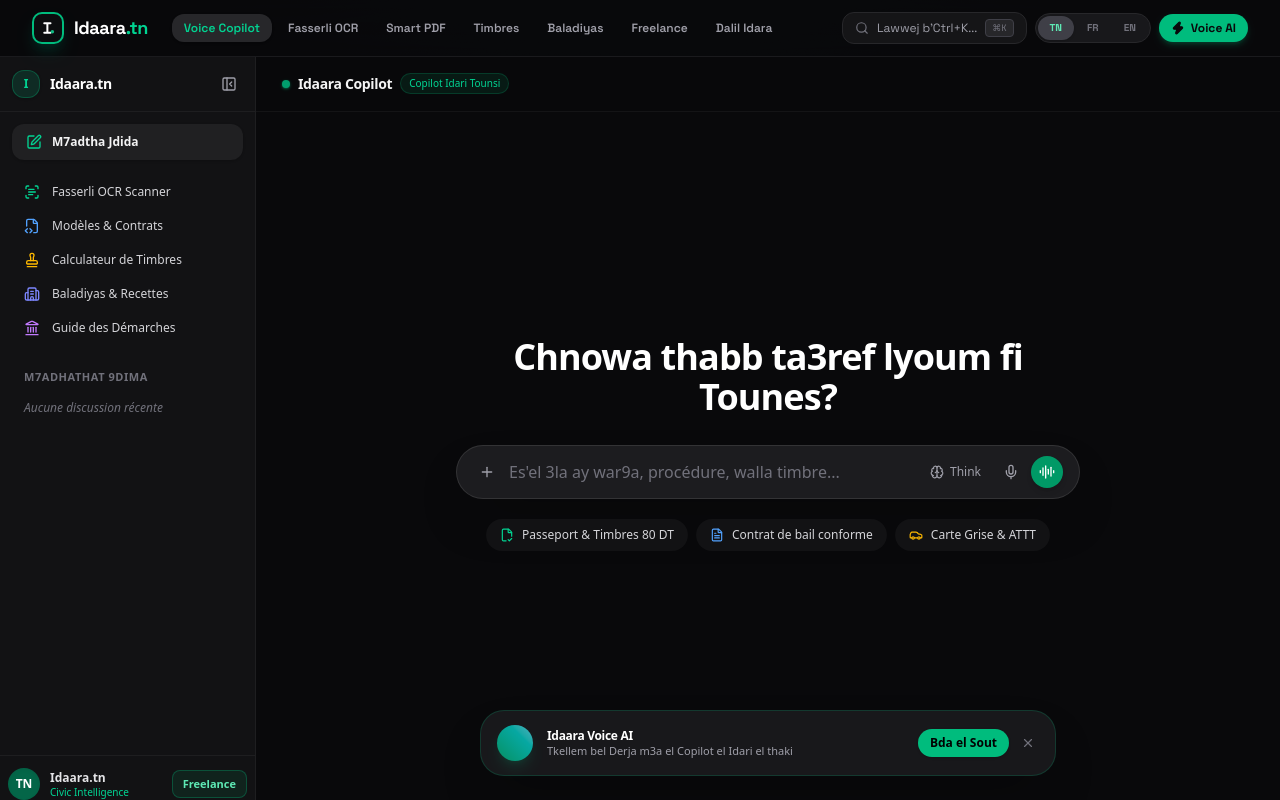
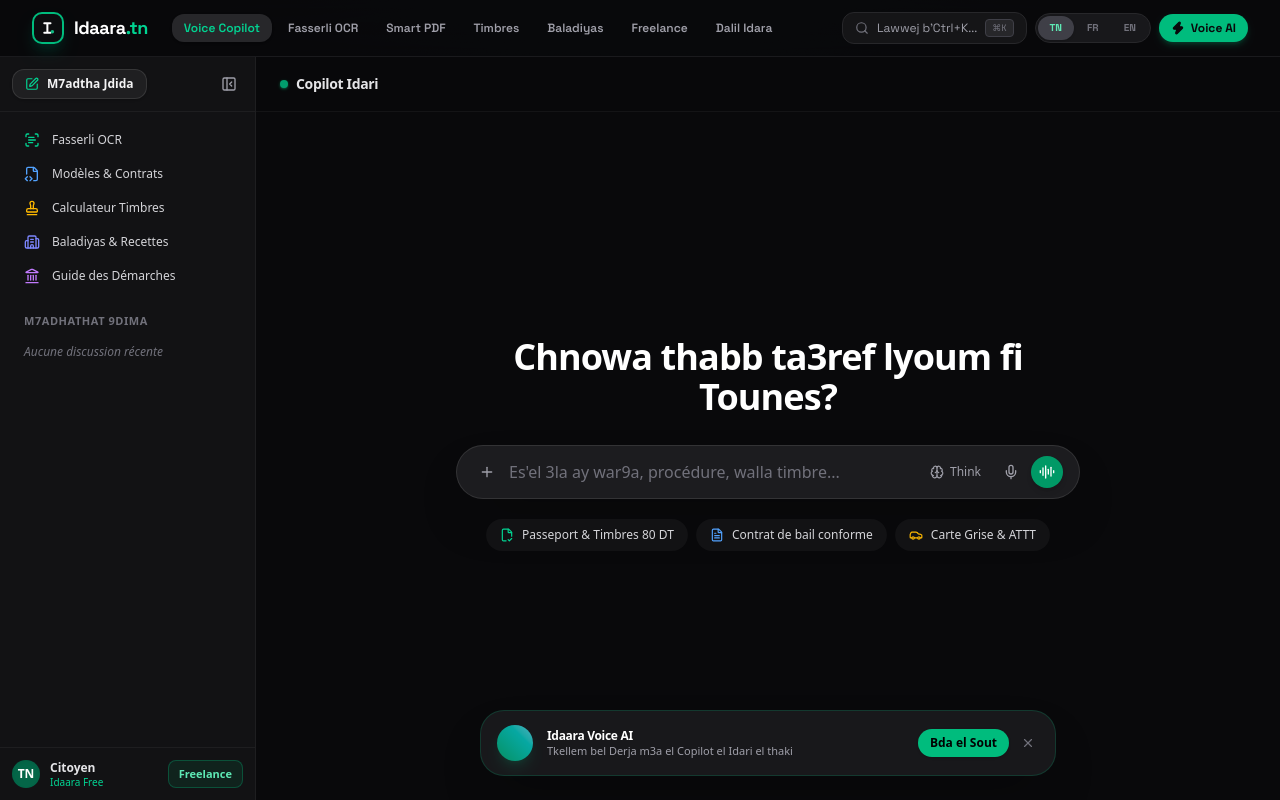
Before and after one commit to wacim-abdellli/idaara, a Next.js app: page /copilot in a window 1280 px wide. Built offline with nearby package versions, Linux system fonts and the light colour scheme.

Commit message:
fix(ui): eliminate repetitive brand label spam across top navbar, sidebar, and canvas headers

```diff
--- a/src/app/copilot/page.tsx
+++ b/src/app/copilot/page.tsx
@@ -376,7 +376,7 @@
     <div className="fixed inset-x-0 top-14 bottom-0 z-30 flex bg-[#09090b] text-white overflow-hidden font-sans">
 
       {/* ═════════════════════════════════════════════════════════════════
-          BESPOKE IDAARA SIDEBAR (#121214)
+          BESPOKE CIVIC SIDEBAR (#121214)
       ══════════════════════════════════════════════════════════════════ */}
       {sidebarOpen && (
         <aside className="w-64 shrink-0 bg-[#121214] border-r border-white/5 flex flex-col justify-between select-none z-20 animate-fade-in">
@@ -384,14 +384,16 @@
           {/* Top Section */}
           <div className="flex flex-col flex-1 overflow-hidden">
 
-            {/* Sidebar Top Header (Aligned h-14 with main canvas) */}
+            {/* Sidebar Top Action Header (h-14 aligned) */}
             <div className="h-14 px-3 flex items-center justify-between border-b border-white/5 shrink-0">
-              <div className="flex items-center gap-2.5">
-                <div className="w-7 h-7 rounded-xl bg-emerald-500/15 border border-emerald-500/30 text-emerald-400 font-bold text-xs flex items-center justify-center shadow-sm">
-                  I
-                </div>
-                <span className="font-bold text-sm text-white tracking-tight">Idaara.tn</span>
-              </div>
+              <button
+                onClick={handleNewChat}
+                className="flex items-center gap-2 px-3 py-1.5 rounded-xl bg-white/[0.06] hover:bg-white/[0.1] text-zinc-100 text-xs font-semibold transition-all cursor-pointer border border-white/10 shadow-sm"
+              >
+                <PenSquare className="w-3.5 h-3.5 text-emerald-400" />
+                <span>{locale === 'ar' ? 'محادثة جديدة' : locale === 'derja' ? 'M7adtha Jdida' : 'Nouveau chat'}</span>
+              </button>
+
               <button
                 onClick={() => setSidebarOpen(false)}
                 className="p-1.5 rounded-lg hover:bg-white/10 text-zinc-400 hover:text-white transition-colors cursor-pointer border-0 outline-none"
@@ -403,23 +405,14 @@
 
             {/* Sidebar Scrollable Body */}
             <div className="p-3 space-y-3 overflow-y-auto flex-1">
-              {/* New Chat Button */}
-              <button
-                onClick={handleNewChat}
-                className="w-full flex items-center gap-2.5 px-3.5 py-2.5 rounded-xl bg-white/[0.06] hover:bg-white/[0.1] border border-white/10 text-zinc-100 text-xs font-semibold transition-all cursor-pointer shadow-sm border-0 outline-none"
-              >
-                <PenSquare className="w-4 h-4 text-emerald-400" />
-                <span>{locale === 'ar' ? 'محادثة جديدة' : locale === 'derja' ? 'M7adtha Jdida' : 'Nouvelle discussion'}</span>
-              </button>
-
-            {/* Idaara Civic Navigation Tools */}
-            <nav className="space-y-0.5 pt-1">
+              {/* Civic Navigation Tools */}
+              <nav className="space-y-0.5">
                 <Link
                   href="/fasserli"
                   className="flex items-center gap-3 px-3 py-2 rounded-xl text-zinc-300 hover:text-white hover:bg-white/5 text-xs font-medium transition-colors"
                 >
                   <ScanText className="w-4 h-4 text-emerald-400" />
-                <span>{locale === 'ar' ? 'فصّرلي بالذكاء الاصطناعي (OCR)' : 'Fasserli OCR Scanner'}</span>
+                  <span>{locale === 'ar' ? 'فصّرلي بالذكاء الاصطناعي (OCR)' : 'Fasserli OCR'}</span>
                 </Link>
                 <Link
                   href="/documents"
@@ -433,7 +426,7 @@
                   className="flex items-center gap-3 px-3 py-2 rounded-xl text-zinc-300 hover:text-white hover:bg-white/5 text-xs font-medium transition-colors"
                 >
                   <Stamp className="w-4 h-4 text-amber-400" />
-                <span>{locale === 'ar' ? 'حاسبة التنابر والضرائب' : 'Calculateur de Timbres'}</span>
+                  <span>{locale === 'ar' ? 'حاسبة التنابر والضرائب' : 'Calculateur Timbres'}</span>
                 </Link>
                 <Link
                   href="/locator"
@@ -452,7 +445,7 @@
               </nav>
 
               {/* Recents Section */}
-            <div className="pt-3">
+              <div className="pt-2">
                 <div className="px-3 pb-1.5 text-[11px] font-semibold text-zinc-500 uppercase tracking-wider">
                   {locale === 'ar' ? 'المحادثات السابقة' : locale === 'derja' ? 'M7adhathat 9dima' : 'Historique récent'}
                 </div>
@@ -489,14 +482,14 @@
           </div>
 
           {/* Bottom Profile / Platform Info */}
-          <div className="pt-3 border-t border-white/5 flex items-center justify-between px-2">
+          <div className="p-3 border-t border-white/5 flex items-center justify-between">
             <div className="flex items-center gap-2.5">
-              <div className="w-8 h-8 rounded-full bg-emerald-700/80 text-white flex items-center justify-center font-bold text-xs shadow-inner">
+              <div className="w-7 h-7 rounded-full bg-emerald-700/80 text-white flex items-center justify-center font-bold text-xs shadow-inner">
                 TN
               </div>
               <div className="leading-tight">
-                <div className="text-xs font-semibold text-zinc-200">Idaara.tn</div>
-                <div className="text-[10px] text-emerald-400 font-medium">Civic Intelligence</div>
+                <div className="text-xs font-semibold text-zinc-200">Citoyen</div>
+                <div className="text-[10px] text-emerald-400 font-medium">Idaara Free</div>
               </div>
             </div>
 
@@ -529,12 +522,9 @@
             )}
 
             {/* Model Badge */}
-            <div className="flex items-center gap-2 px-2.5 py-1 rounded-xl text-zinc-100 font-semibold text-sm">
+            <div className="flex items-center gap-2 px-2 py-1 text-zinc-200 font-semibold text-sm">
               <div className="w-2 h-2 rounded-full bg-emerald-400 animate-pulse shadow-sm shadow-emerald-400/50" />
-              <span className="tracking-tight">Idaara Copilot</span>
-              <span className="text-[10px] font-medium text-emerald-400 bg-emerald-500/10 border border-emerald-500/20 px-2 py-0.5 rounded-full">
-                {officialBadgeText}
-              </span>
+              <span className="tracking-tight">{locale === 'ar' ? 'المساعد الإداري' : locale === 'derja' ? 'Copilot Idari' : 'Copilot Civique'}</span>
             </div>
           </div>
 
```
Lines whose indentation alone changed are shown as unchanged.
